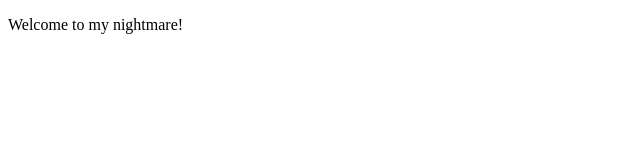
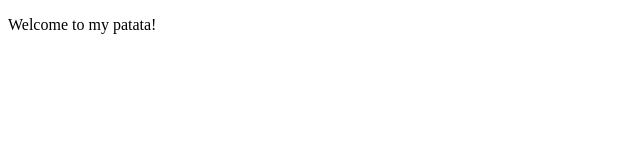
Before and after one commit to tonhero/tonhero.github.io, a plain HTML site: page index.html in a window 1280 px wide. Shown: the full height of the page, 0-640 px from the left. Drawn offline with Linux system fonts and the light colour scheme.

Commit message:
change title
nithmare > patata

```diff
--- a/index.html
+++ b/index.html
@@ -4,6 +4,6 @@
 	<title>Tunnilingus</title>
 </head>
 <body>
-<p>Welcome to my nightmare!</p>
+<p>Welcome to my patata!</p>
 </body>
 </html>
```
